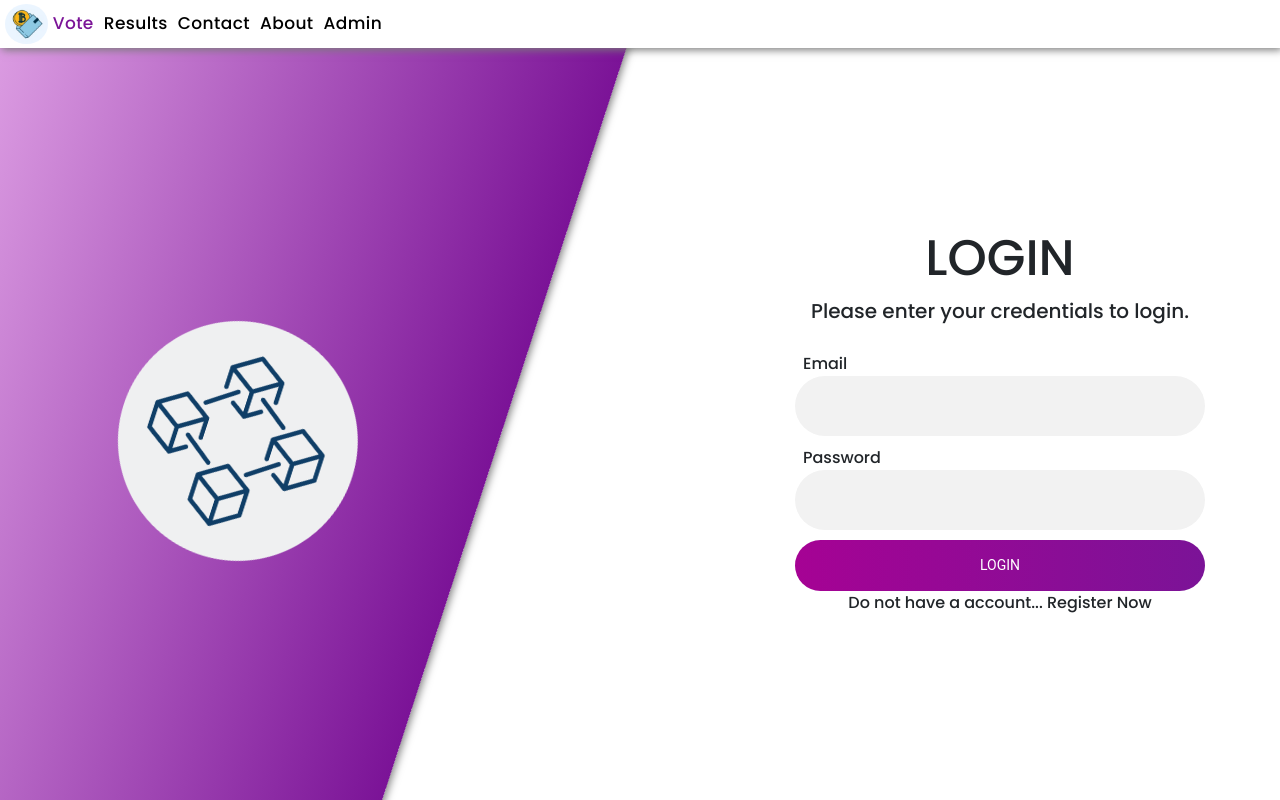
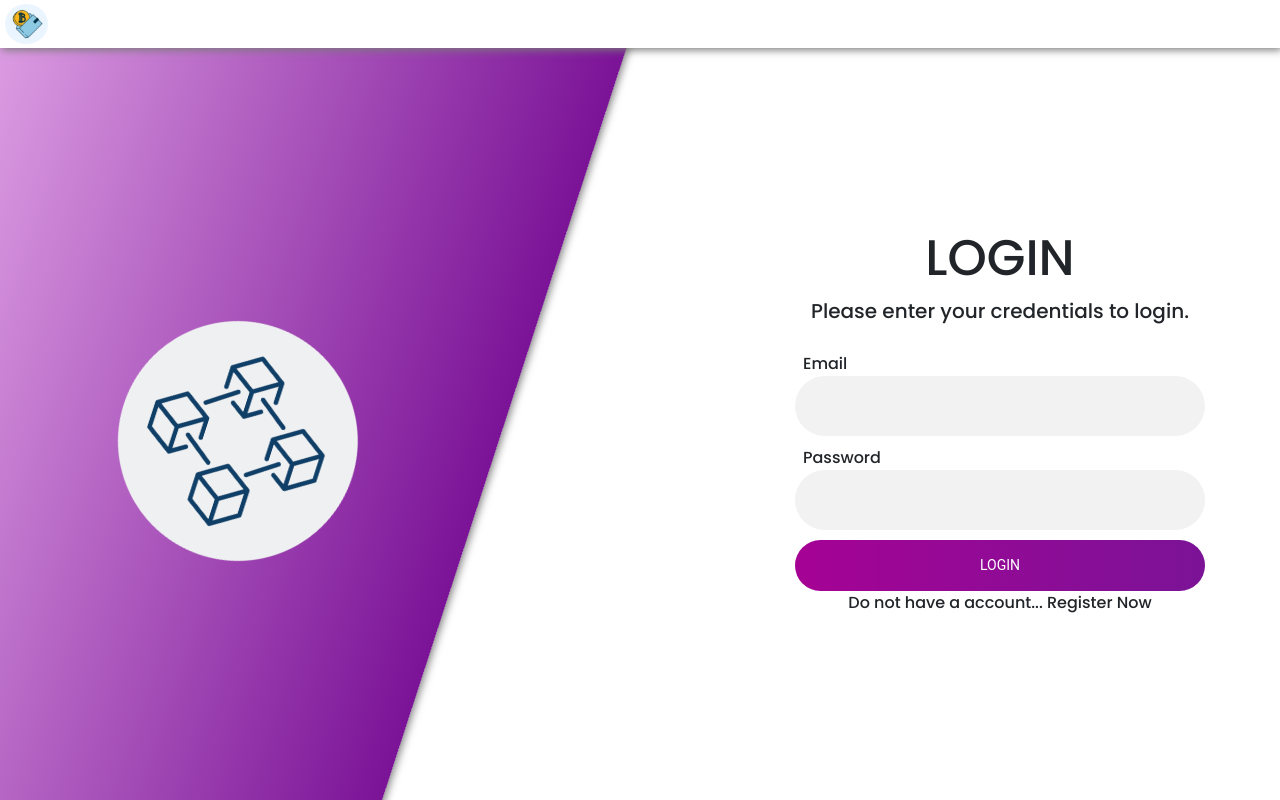
Before and after one commit to SamOp22/BlockChain_Voting, a React (Create React App) app in the folder votingblockchain-app/: page /SignIn in a window 1280 px wide. Shown: the top 800 px of the page. Built offline with nearby package versions, Linux system fonts and the light colour scheme.

Commit message:
Update NavB.css

```diff
--- a/votingblockchain-app/src/components/css_/NavB.css
+++ b/votingblockchain-app/src/components/css_/NavB.css
@@ -22,6 +22,11 @@ nav img {
     height: 2.5rem;
     border-radius: 50%;
     margin-left: 5px;
+    animation-name: aninavlinks ;
+    animation-duration: 2s;
+    opacity: 0;
+    visibility: hidden;
+    animation-fill-mode: forwards;
 }
 
 nav {
@@ -30,10 +35,22 @@ nav {
     width:100%;
     display: flex;
     align-items: center;
+    animation-iteration-count: 1;
+    animation-timing-function: ease-in-out forwards;
+    animation-duration: 1s;
+    animation-name: navbb;
     box-shadow: 2px 2px 8px rgb(122, 122, 122);
 
 }
+@keyframes navbb {
+    0% {
+      height: 0vh;
+    }
+    100% {
+        height: 6vh;
+    }
 
+}
 
 .navlinks {
     background-color: white;
@@ -41,7 +58,23 @@ nav {
     display: flex;
     align-items: center;
     justify-content: space-evenly;
+    animation-name: aninavlinks ;
+    animation-duration: 2s;
+    opacity: 0;
+    visibility: hidden;
+    animation-fill-mode: forwards;
 }
+
+@keyframes aninavlinks {
+    50% {
+      visibility: hidden;
+      opacity: 0;
+    }
+    100% {
+      visibility: visible;
+      opacity: 1;
+    }
+  }
 
 nav .login{
     margin-left: 88rem;
```
